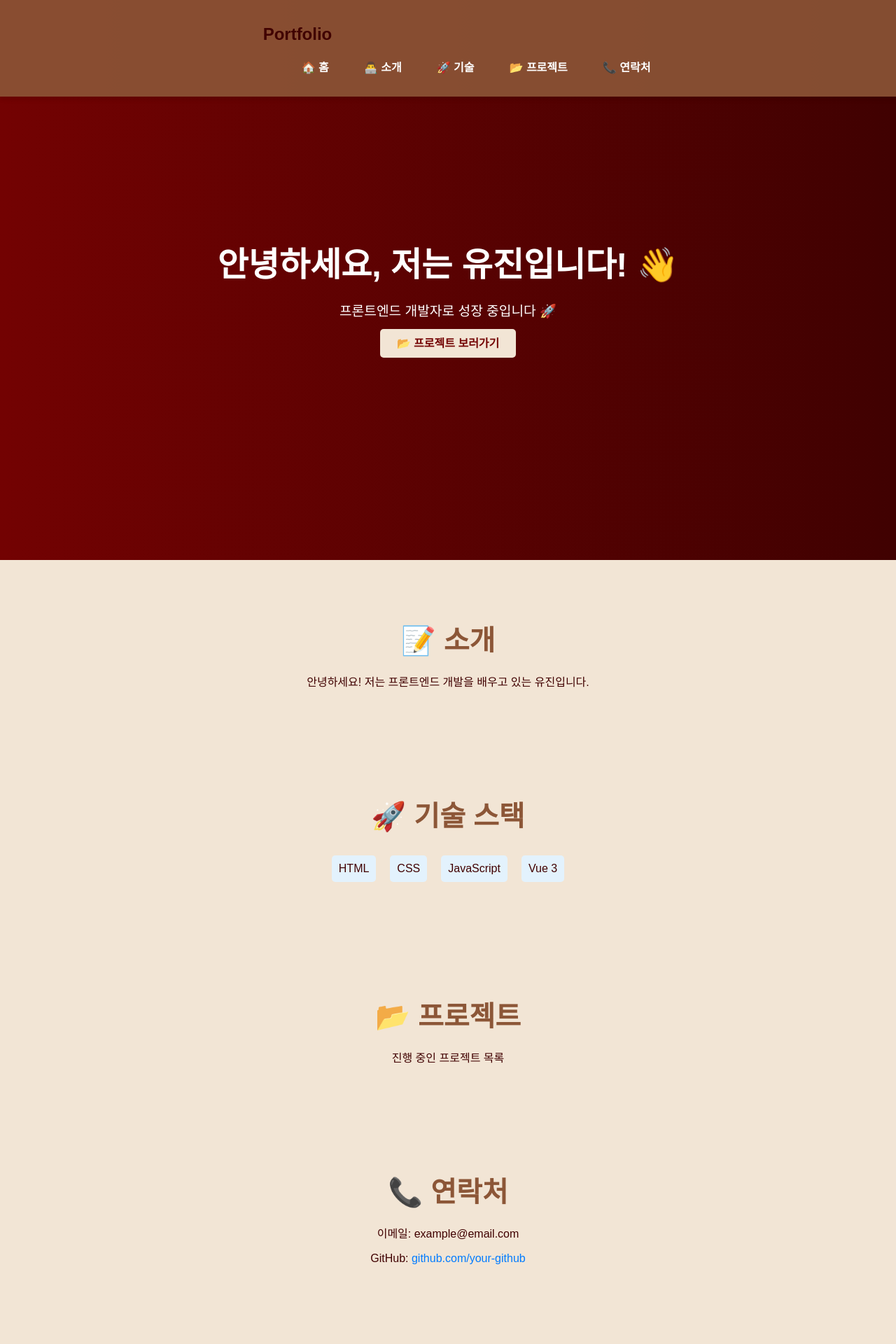
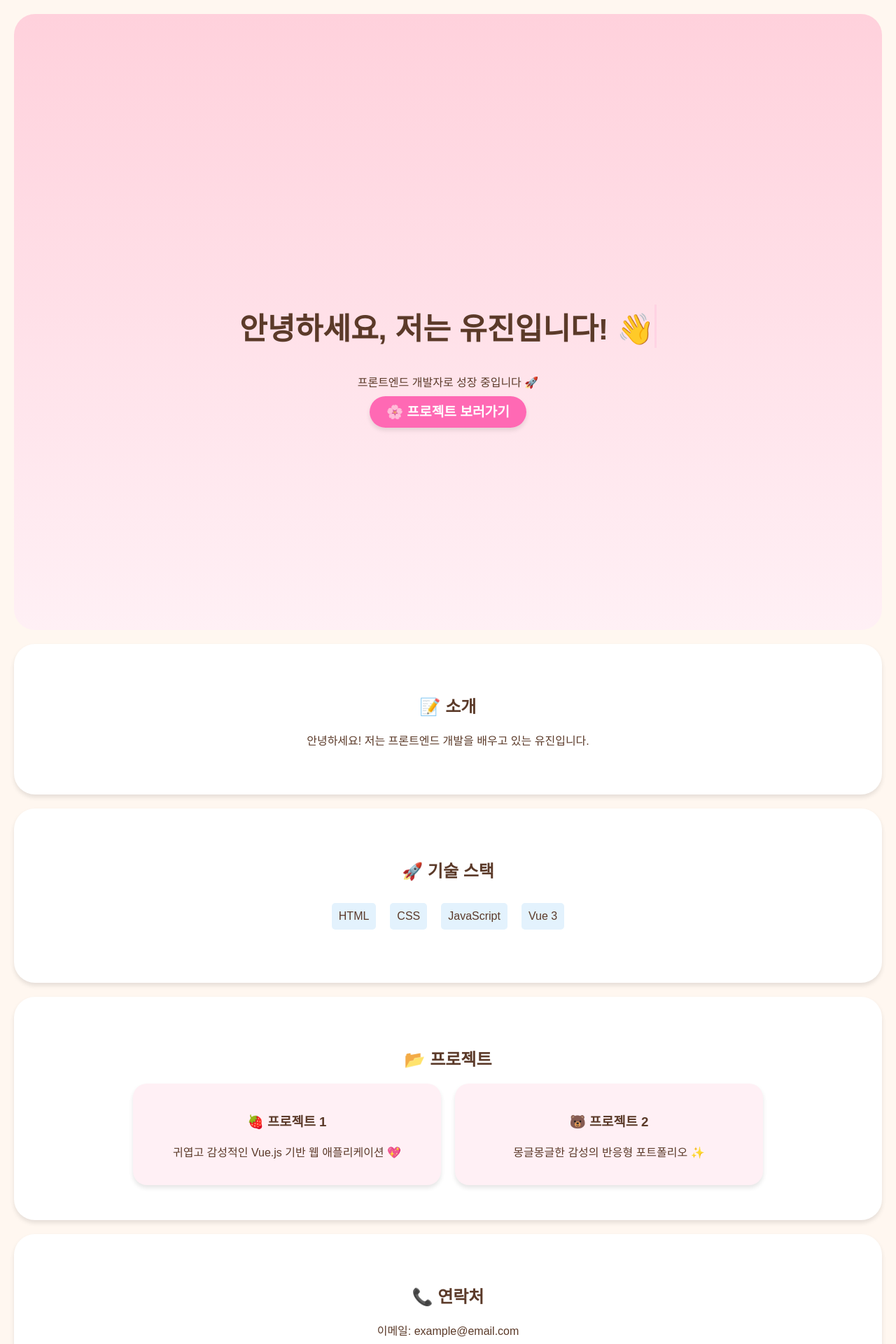
Before and after one commit to saechorom7/portfolio-vue3, a Vue app in the folder portfolio-vue3/: page / in a window 1280 px wide. Shown: the top 1920 px of the page at 70% size. Before the commit the page ends 1873 px from the top, so only its background shows below. Built offline with nearby package versions, Linux system fonts and the light colour scheme.

Commit message:
2. 디자인(1차)

```diff
--- a/portfolio-vue3/src/assets/style.css
+++ b/portfolio-vue3/src/assets/style.css
@@ -1,121 +1,171 @@
-/* 🔥 기본 스타일 */
+/* 🎀 전체 스타일 */
 body {
   font-family: 'Pretendard', sans-serif;
+  background-color: #FFF7F0;
+  color: #5B3A29;
+  text-align: center;
   margin: 0;
   padding: 0;
-    background-color: #F2E5D5; /* 패션-1 */
-    color: #400101; /* 패션-5 */
+  cursor: url('/cursor.cur') 13 13, auto;
 }
 
-  /* 🔥 네비게이션 바 */
+a {
+  cursor: url('/cursor.cur') 13 13, pointer;
+}
+
+button {
+  cursor: url('/cursor.cur') 13 13, pointer;
+}
+
+/* 모든 요소의 스크롤바 숨기기 */
+html, body {
+  overflow: auto;
+  -ms-overflow-style: none; /* IE, Edge에서 스크롤바 숨기기 */
+  scrollbar-width: none; /* Firefox에서 스크롤바 숨기기 */
+}
+
+::-webkit-scrollbar {
+  display: none; /* Chrome, Safari, Edge에서 스크롤바 숨기기 */
+}
+
+/* 🎀 네비게이션 바 */
 .navbar {
-    position: fixed;
-    top: 0;
-    width: 100%;
-    background-color: rgba(140, 86, 55, 0.9); /* 패션-2 */
-    padding: 15px 20px;
-    display: flex;
-    justify-content: center;
-    align-items: center;
-    box-shadow: 0px 4px 6px rgba(0, 0, 0, 0.1);
-    z-index: 1000;
+  background-color: #FFB6C1;
+  padding: 15px;
+  border-radius: 20px;
+  width: 90%;
+  margin: 0px auto;
 }
 
 .nav-links {
   list-style: none;
+  padding: 0;
   display: flex;
+  justify-content: center;
+  gap: 15px;
+}
+
+.nav-links a {
+  text-decoration: none;
+  color: white;
+  font-weight: bold;
+  background: #FF69B4;
+  padding: 10px 15px;
+  border-radius: 15px;
+  transition: all 0.3s ease;
+}
+
+.nav-links a:hover {
+  background: #FF1493;
+}
+
+/* 🎀 Hero 섹션 */
+.hero {
+  background: linear-gradient(to bottom, #FFD1DC, #FFF0F5);
+  padding: 100px 20px;
+  border-radius: 30px;
+  margin: 20px;
+}
+
+/* 🎀 버튼 스타일 */
+.btn {
+  background: #FF69B4;
+  color: white;
+  padding: 12px 24px;
+  border-radius: 30px;
+  text-decoration: none;
+  font-weight: bold;
+  font-size: 1.2rem;
+  transition: all 0.3s ease;
+  box-shadow: 0px 4px 6px rgba(0, 0, 0, 0.1);
+  cursor: url('/cursor.cur') 13 13, auto;
+}
+
+.btn:hover {
+  background: #FF1493;
+  transform: scale(1.1);
+  box-shadow: 0px 6px 12px rgba(0, 0, 0, 0.2);
+}
+
+.btn:active {
+  transform: scale(0.9);
+  box-shadow: 0px 2px 6px rgba(0, 0, 0, 0.1);
+}
+
+/* 🎀 섹션 스타일 */
+.section {
+  background: white;
+  padding: 50px;
+  border-radius: 30px;
+  margin: 20px;
+  box-shadow: 0px 4px 6px rgba(0, 0, 0, 0.1);
+}
+
+/* 🎀 프로젝트 카드 */
+.project-container {
+  display: flex;
+  flex-wrap: wrap;
+  justify-content: center;
   gap: 20px;
 }
 
-  .nav-links a {
-    color: white;
-    text-decoration: none;
-    font-weight: bold;
-    padding: 10px 15px;
-    border-radius: 5px;
-    transition: 0.3s;
+.project-card {
+  background: #FFF0F5;
+  padding: 20px;
+  border-radius: 20px;
+  box-shadow: 0px 4px 6px rgba(0, 0, 0, 0.1);
+  transition: transform 0.3s ease, box-shadow 0.3s ease;
 }
 
-  .nav-links a:hover {
-    background: #BF8F73; /* 패션-3 */
+.project-card:hover {
+  transform: translateY(-5px) scale(1.03);
+  box-shadow: 0px 6px 12px rgba(0, 0, 0, 0.2);
 }
 
-  /* 🔥 Hero 섹션 (첫 화면) */
-  .hero {
-    height: 100vh;
-    display: flex;
-    justify-content: center;
-    align-items: center;
-    text-align: center;
-    background: linear-gradient(to right, #730202, #400101); /* 패션-4 → 패션-5 */
+/* 🎀 몽글몽글한 커서 */
+.cursor {
+  width: 5px;
+  height: 5px;
+  background-color: #FF69B4;
+  border-radius: 50%;
+  position: absolute;
+  pointer-events: none;
+  transform: translate(-50%, -50%);
+  transition: transform 0.1s ease-out;
+}
+
+/* 🎀 다크 모드 */
+.dark-mode {
+  background-color: #2B2B2B;
+  color: #FFC0CB;
+}
+
+.dark-mode .navbar {
+  background-color: #FF69B4;
+}
+
+.dark-mode .hero {
+  background: linear-gradient(to bottom, #4A4A4A, #2B2B2B);
+}
+
+.dark-mode .btn {
+  background: #FFB6C1;
+  color: #5B3A29;
+}
+
+.dark-mode .btn:hover {
+  background: #FF69B4;
   color: white;
 }
 
-  .hero h1 {
-    font-size: 3rem;
-    margin-bottom: 20px;
+/* 🎀 스크롤 페이드인 효과(애니메이션) */
+.fade-in {
+  opacity: 0;
+  transform: translateY(20px);
+  transition: opacity 0.6s ease-out, transform 0.6s ease-out;
 }
 
-  .hero p {
-    font-size: 1.2rem;
-    margin-bottom: 20px;
+.fade-in.visible {
+  opacity: 1;
+  transform: translateY(0);
 }
-
-  .hero .btn {
-    background: #F2E5D5; /* 패션-1 */
-    color: #730202; /* 패션-4 */
-    padding: 12px 24px;
-    font-size: 1rem;
-    font-weight: bold;
-    text-decoration: none;
-    border-radius: 5px;
-    transition: 0.3s;
-  }
-
-  .hero .btn:hover {
-    background: #BF8F73; /* 패션-3 */
-    color: white;
-  }
-
-  /* 🔥 공통 섹션 스타일 */
-  .section {
-    padding: 80px 20px;
-    text-align: center;
-  }
-
-  .section h2 {
-    font-size: 2.5rem;
-    margin-bottom: 20px;
-    color: #8C5637; /* 패션-2 */
-  }
-
-  /* 🔥 프로젝트 카드 */
-  .project-card {
-    background: white;
-    padding: 20px;
-    border-radius: 10px;
-    box-shadow: 0 4px 6px rgba(0, 0, 0, 0.1);
-    transition: 0.3s;
-  }
-
-  .project-card:hover {
-    transform: translateY(-5px);
-    box-shadow: 0 6px 10px rgba(0, 0, 0, 0.2);
-  }
-
-  /* 🔥 연락처 섹션 */
-  .contact {
-    background: #8C5637; /* 패션-2 */
-    color: white;
-    padding: 50px;
-  }
-
-  .contact a {
-    color: #F2E5D5; /* 패션-1 */
-    text-decoration: none;
-    font-weight: bold;
-  }
-
-  .contact a:hover {
-    text-decoration: underline;
-  }
--- a/portfolio-vue3/src/components/Hero.vue
+++ b/portfolio-vue3/src/components/Hero.vue
@@ -1,9 +1,118 @@
+<script setup>
+import { ref, onMounted } from 'vue';
+
+const text = ref(""); // 초기 상태를 빈 문자열로 설정
+const fullText = "안녕하세요, 저는 유진입니다! 👋";
+let index = 0;
+
+const typeEffect = () => {
+  if (index < fullText.length) {
+    text.value += fullText[index];
+    index++;
+    setTimeout(typeEffect, 100); // 타이핑 속도 조절
+  }
+};
+
+onMounted(() => {
+  setTimeout(typeEffect, 500); // 애니메이션 시작 지연 (자연스러운 등장 효과)
+});
+</script>
+
 <template>
   <section id="hero" class="hero">
+    <div class="cloud cloud1"></div>
+    <div class="cloud cloud2"></div>
     <div class="hero-content">
-        <h1>안녕하세요, 저는 유진입니다! 👋</h1>
+      <h1 class="typing">{{ text }}</h1>
       <p>프론트엔드 개발자로 성장 중입니다 🚀</p>
-        <a href="#projects" class="btn">📂 프로젝트 보러가기</a>
+      <a href="#projects" class="btn">🌸 프로젝트 보러가기</a>
     </div>
   </section>
 </template>
+
+<style scoped>
+.hero {
+  height: 100vh;
+  display: flex;
+  justify-content: center;
+  align-items: center;
+  text-align: center;
+  background: linear-gradient(to bottom, #FFD1DC, #FFF0F5);
+  color: #5B3A29;
+  padding: 80px 20px 0; /* 네비게이션 바 안 가리도록 조정 */
+}
+
+.hero-content {
+  max-width: 800px;
+  padding: 20px;
+}
+
+.typing {
+  font-size: 2.7rem;
+  font-weight: bold;
+  white-space: nowrap;
+  overflow: hidden;
+  border-right: 3px solid #FF69B4;
+  animation: blinkCursor 0.8s infinite;
+}
+
+/* 커서 깜빡이는 효과 */
+@keyframes blinkCursor {
+  50% { border-color: transparent; }
+}
+
+/* 구름 애니메이션 */
+.cloud {
+  position: absolute;
+  width: 150px;
+  height: 80px;
+  background: #fff;
+  border-radius: 50px;
+  opacity: 0.8;
+  box-shadow: 10px 10px 15px rgba(0, 0, 0, 0.1);
+  z-index: -1;
+  animation: float 5s infinite alternate ease-in-out;
+}
+
+.cloud1 {
+  top: 20%;
+  left: 10%;
+  animation-duration: 6s;
+}
+
+.cloud2 {
+  top: 50%;
+  right: 10%;
+  animation-duration: 7s;
+}
+
+@keyframes float {
+  0% {
+    transform: translateY(0px);
+  }
+  100% {
+    transform: translateY(20px);
+  }
+}
+
+/* 반응형 적용 */
+@media (max-width: 768px) {
+  .hero {
+    height: auto;
+    padding: 100px 20px;
+  }
+
+  .typing {
+    font-size: 1.7rem;
+  }
+
+  .hero p {
+    font-size: 1rem;
+  }
+
+  .btn {
+    font-size: 0.9rem;
+    padding: 8px 16px;
+  }
+}
+</style>
--- a/portfolio-vue3/src/components/NavBar.vue
+++ b/portfolio-vue3/src/components/NavBar.vue
@@ -1,14 +1,133 @@
+<script setup>
+import { ref, onMounted, onUnmounted } from 'vue';
+
+const isScrolled = ref(false);
+const isMenuOpen = ref(false);
+
+const handleScroll = () => {
+  isScrolled.value = window.scrollY > 50;
+};
+
+const toggleMenu = () => {
+  isMenuOpen.value = !isMenuOpen.value;
+};
+
+onMounted(() => {
+  window.addEventListener('scroll', handleScroll);
+});
+
+onUnmounted(() => {
+  window.removeEventListener('scroll', handleScroll);
+});
+</script>
+
 <template>
-    <nav class="navbar">
-      <div class="container">
-        <h1 class="logo">Portfolio</h1>
-        <ul class="nav-links">
-          <li><a href="#hero">🏠 홈</a></li>
-          <li><a href="#about">👨‍💻 소개</a></li>
-          <li><a href="#skills">🚀 기술</a></li>
-          <li><a href="#projects">📂 프로젝트</a></li>
-          <li><a href="#contact">📞 연락처</a></li>
-        </ul>
-      </div>
-    </nav>
-  </template>
+  <nav :class="['navbar', { 'scrolled': isScrolled || isMenuOpen }]">
+    <div class="container">
+      <h1 class="logo">🐰 YUJIN</h1>
+
+      <!-- 햄버거 버튼 (모바일용) -->
+      <button class="menu-toggle" @click="toggleMenu">☰</button>
+
+      <ul :class="['nav-links', { 'active': isMenuOpen }]">
+        <li><a href="#hero" @click="toggleMenu">🏠 홈</a></li>
+        <li><a href="#about" @click="toggleMenu">💖 소개</a></li>
+        <li><a href="#skills" @click="toggleMenu">✨ 기술</a></li>
+        <li><a href="#projects" @click="toggleMenu">🎨 프로젝트</a></li>
+        <li><a href="#contact" @click="toggleMenu">📞 연락처</a></li>
+      </ul>
+    </div>
+  </nav>
+</template>
+
+<style scoped>
+/* 기본 네비게이션 스타일 */
+.navbar {
+  position: fixed;
+  width: 100%;
+  top: -80px;
+  left: 0;
+  background: transparent;
+  border-radius: 0px 0px 20px 20px;
+  padding: 15px 0;
+  transition: transform 0.3s ease-in-out, background 0.3s ease-in-out, padding 0.3s ease-in-out;
+  z-index: 1000;
+}
+
+.navbar.scrolled {
+  transform: translateY(70px);
+  background: #FFB6C1;
+  padding: 10px 0;
+  box-shadow: 0px 4px 6px rgba(0, 0, 0, 0.1);
+}
+
+.container {
+  display: flex;
+  justify-content: space-between;
+  align-items: center;
+  padding: 5px 40px;
+}
+
+/* 네비게이션 메뉴 */
+.nav-links {
+  list-style: none;
+  padding: 0;
+  display: flex;
+  gap: 15px;
+}
+
+.nav-links a {
+  text-decoration: none;
+  color: white;
+  font-weight: bold;
+  background: #FF69B4;
+  padding: 10px 15px;
+  transition: all 0.3s ease;
+}
+
+.nav-links a:hover {
+  background: #FF1493;
+}
+
+/* 햄버거 메뉴 버튼 (모바일용) */
+.menu-toggle {
+  display: none;
+  font-size: 24px;
+  background: none;
+  border: none;
+  color: #5B3A29;
+}
+
+/* 반응형 스타일 */
+@media (max-width: 768px) {
+  .menu-toggle {
+    display: block;
+  }
+
+  .nav-links {
+    display: none;
+    position: absolute;
+    top: 60px;
+    right: 0px;
+    gap: 0px;
+    background: #FFB6C1;
+    flex-direction: row;
+    width: 100%;
+    text-align: center;
+    padding: 10px 0px;
+    border-radius: 0px 0px 20px 20px;
+  }
+
+  .nav-links.active {
+    display: flex;
+  }
+
+  .nav-links ul {
+    margin: 10px 0;
+  }
+
+  .nav-links li {
+    padding: 10px 0;
+  }
+}
+</style>
--- a/portfolio-vue3/src/components/Projects.vue
+++ b/portfolio-vue3/src/components/Projects.vue
@@ -1,13 +1,57 @@
 <template>
   <section id="projects" class="section">
     <h2>📂 프로젝트</h2>
-      <p>진행 중인 프로젝트 목록</p>
+    <div class="project-container">
+      <div v-for="(project, index) in projects" :key="index" class="project-card">
+        <div class="project-content">
+          <h3>{{ project.title }}</h3>
+          <p>{{ project.description }}</p>
+        </div>
+      </div>
+    </div>
   </section>
 </template>
 
+<script setup>
+import { ref } from 'vue';
+
+const projects = ref([
+  { title: "🍓 프로젝트 1", description: "귀엽고 감성적인 Vue.js 기반 웹 애플리케이션 💖" },
+  { title: "🐻 프로젝트 2", description: "몽글몽글한 감성의 반응형 포트폴리오 ✨" }
+]);
+</script>
+
 <style scoped>
-  .section {
-    padding: 50px;
-    text-align: center;
+.project-card {
+  width: 100%;
+  max-width: 400px;
+  background: #FFF0F5;
+  padding: 20px;
+  border-radius: 20px;
+  box-shadow: 0px 4px 6px rgba(0, 0, 0, 0.1);
+  transition: transform 0.3s ease;
+  cursor: url('/cursor.cur') 13 13, auto;
+}
+
+.project-card::before {
+  content: "";
+  position: absolute;
+  top: 0;
+  left: -100%;
+  width: 50%;
+  height: 100%;
+  background: rgba(255, 255, 255, 0.3);
+  transform: skewX(-20deg);
+  transition: left 0.5s ease-in-out;
+}
+
+.project-card:hover::before {
+  left: 120%;
+}
+
+.project-card:hover {
+  transform: perspective(800px) rotateY(5deg) scale(1.05);
+  box-shadow: 0px 6px 12px rgba(0, 0, 0, 0.2);
+  background: #FFD1DC;
 }
 </style>
```
Also changed, not shown: portfolio-vue3/src/App.vue (+11 -8 lines), portfolio-vue3/src/main.js (+44 -2 lines), portfolio-vue3/public/umme1.png (added), 1 other file (tests, documents, lock files or other folders). Lines whose indentation alone changed are shown as unchanged.
